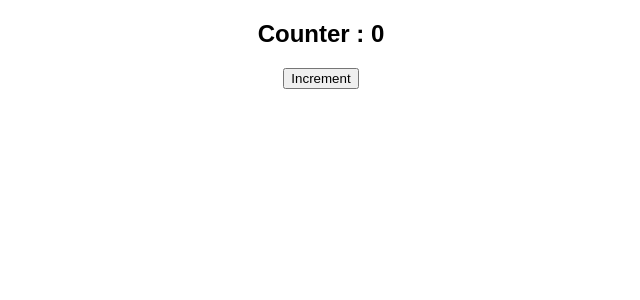
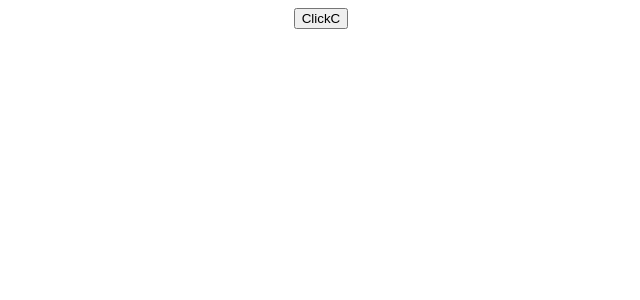
Before and after one commit to walden4u/react-tutorial, a React (Create React App) app: page / in a window 1280 px wide. Shown: the top 300 px of the page, without its empty margins (319-959 px from the left). Built offline with nearby package versions, Linux system fonts and the light colour scheme.

Commit message:
13_EventHandlers

```diff
--- /dev/null
+++ b/components/FunctionClickC.js
@@ -0,0 +1,16 @@
+import React, { Component } from 'react';
+
+class FunctionClickC extends Component {
+  onClickButton = () => {
+    console.log('Click me!');
+  };
+  render() {
+    return (
+      <>
+        <button onClick={() => this.onClickButton()}>ClickC</button>
+      </>
+    );
+  }
+}
+
+export default FunctionClickC;
--- a/src/App.js
+++ b/src/App.js
@@ -1,5 +1,5 @@
 import './styles.css';
-import CounterC from '../components/CounterC';
+import CounterC from '../components/FunctionClickC';
 
 export default function App() {
   return (
```
Also changed, not shown: components/FunctionClick.js (added, +14 -0 lines).
